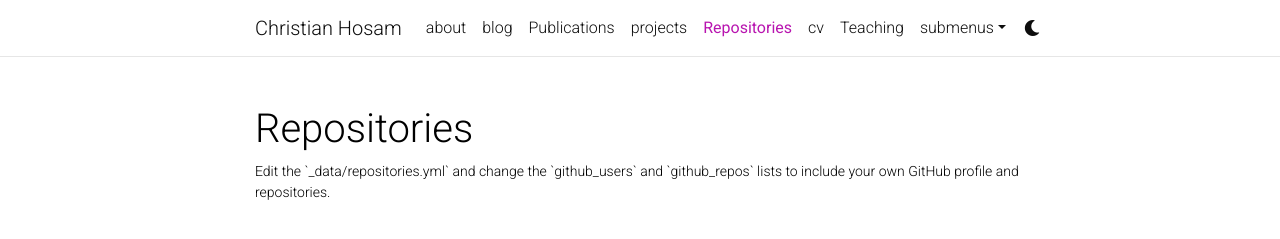
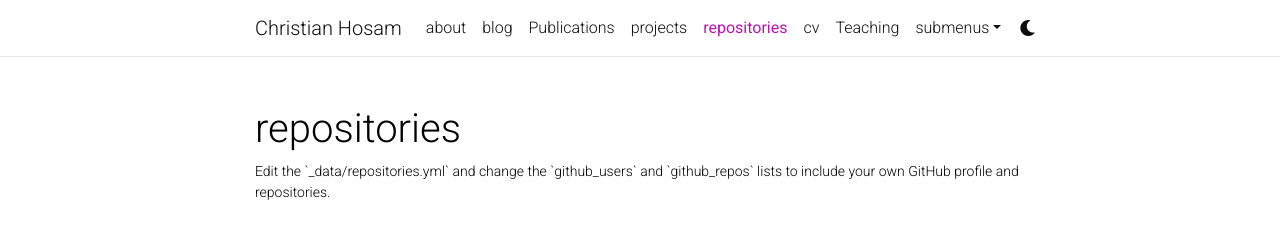
Before and after one commit to chosam2322/chosam2322.github.io, a Jekyll site: the page built from _pages/repositories.md, in a window 1280 px wide and 900 px high. Shown: the top 239 px of the window. Built offline with Jekyll 4.4.1, drawn with Linux system fonts in a browser that asks for light colours; comment, search, counter and statistics services are not loaded; a style sheet for code colours, icons or effects is not loaded.

```diff
--- a/_pages/repositories.md
+++ b/_pages/repositories.md
@@ -1,7 +1,7 @@
 ---
 layout: page
 permalink: /repositories/
-title: Repositories
+title: repositories
 description: Edit the `_data/repositories.yml` and change the `github_users` and `github_repos` lists to include your own GitHub profile and repositories.
 nav: true
 nav_order: 3
```
